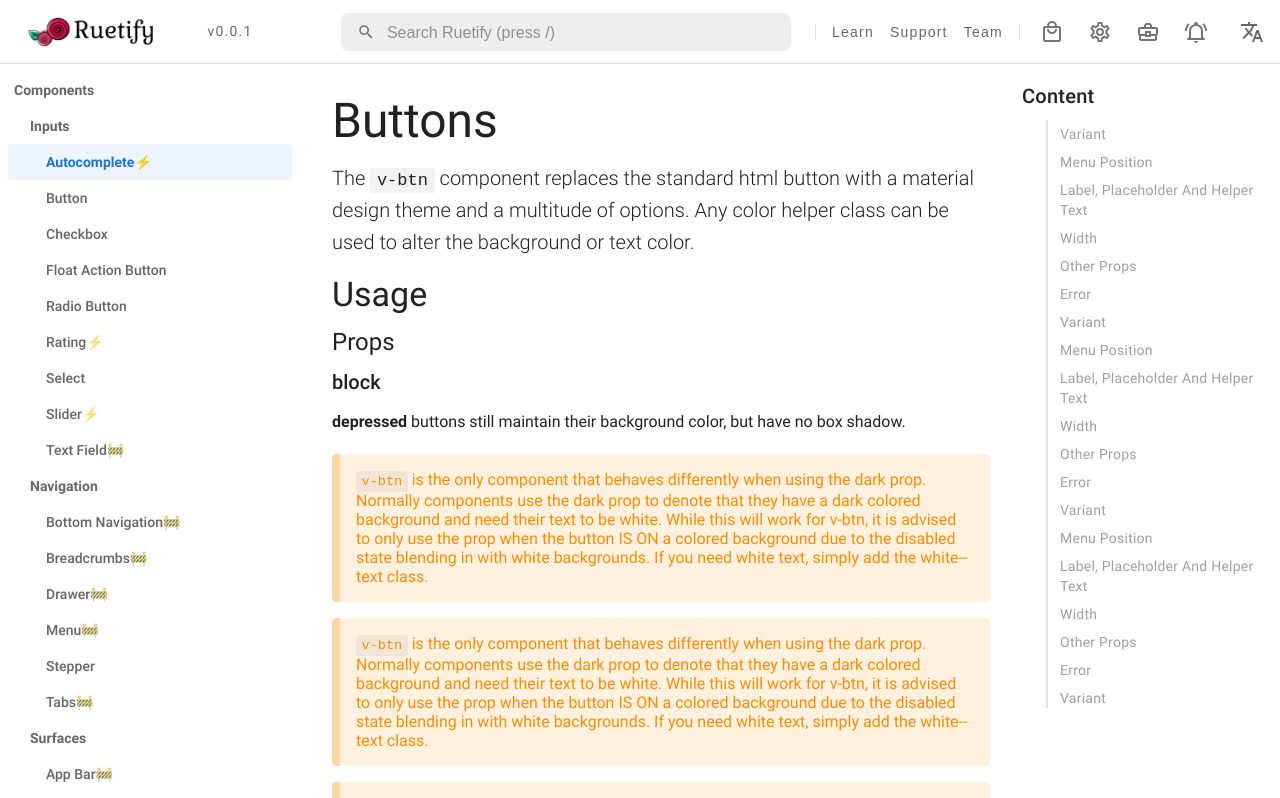
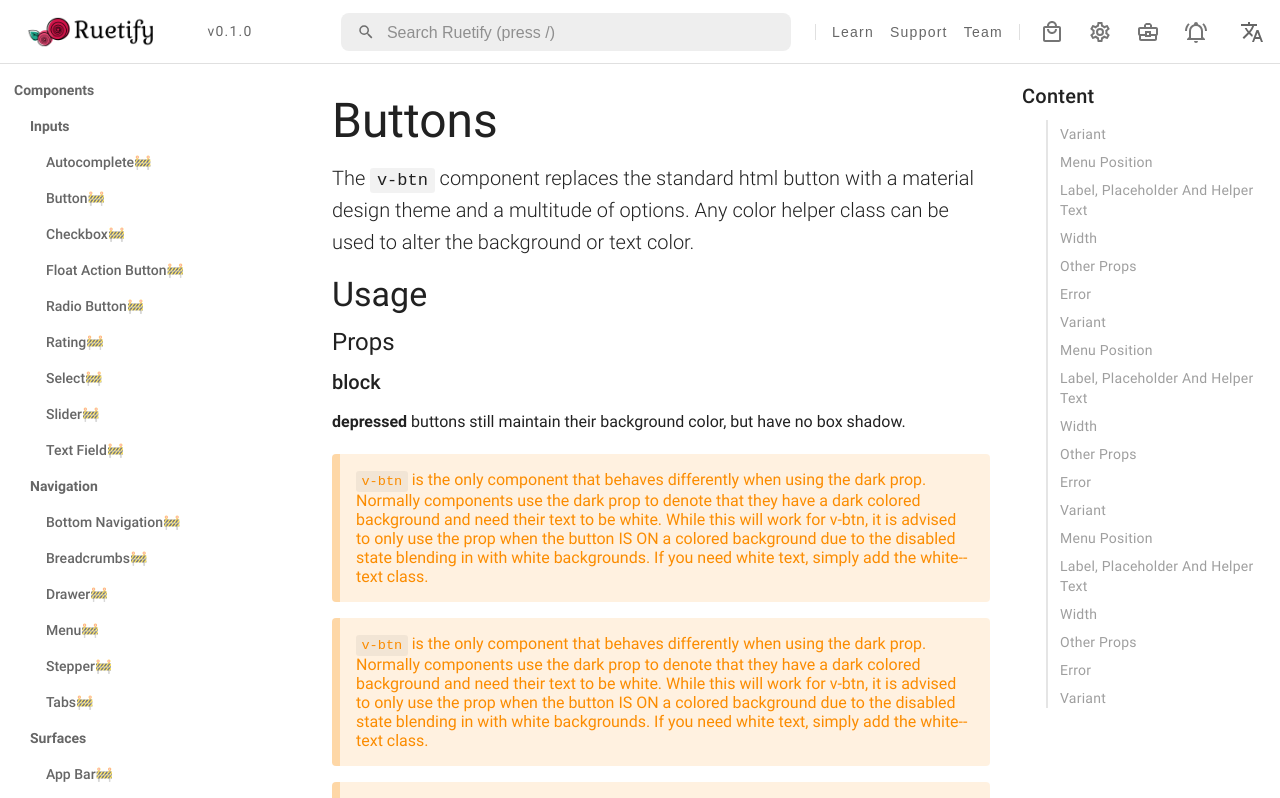
Before and after one commit to KyLoc20/Ruetify-UI, a Next.js app: page / in a window 1280 px wide. Shown: the top 798 px of the page. Built offline with nearby package versions, Linux system fonts and the light colour scheme.

Commit message:
updated to v0.1.0

```diff
--- a/components/App.jsx
+++ b/components/App.jsx
@@ -38,36 +38,36 @@ const getDrawerItems = () => [
         children: [
           {
             content: {
-              label: "autocomplete",
-              text: "Autocomplete⚡",
-              link: "autocomplete",
+              label: "autocomplete🚧",
+              text: "Autocomplete🚧",
+              link: "autocomplete🚧",
             },
           },
-          { content: { label: "button", text: "Button", link: "button" } },
+          { content: { label: "button", text: "Button🚧", link: "button" } },
           {
             content: {
               label: "checkbox",
-              text: "Checkbox",
+              text: "Checkbox🚧",
               link: "checkbox",
             },
           },
           {
             content: {
               label: "float-action-button",
-              text: "Float Action Button",
+              text: "Float Action Button🚧",
               link: "float-action-button",
             },
           },
           {
             content: {
               label: "radio",
-              text: "Radio Button",
+              text: "Radio Button🚧",
               link: "radio-button",
             },
           },
-          { content: { label: "rating", text: "Rating⚡", link: "rating" } },
-          { content: { label: "select", text: "Select", link: "select" } },
-          { content: { label: "slider", text: "Slider⚡", link: "slider" } },
+          { content: { label: "rating", text: "Rating🚧", link: "rating" } },
+          { content: { label: "select", text: "Select🚧", link: "select" } },
+          { content: { label: "slider", text: "Slider🚧", link: "slider" } },
           { content: { label: "textfield", text: "Text Field🚧" } },
         ],
       },
@@ -83,7 +83,7 @@ const getDrawerItems = () => [
           { content: { label: "breadcrumbs", text: "Breadcrumbs🚧" } },
           { content: { label: "drawer", text: "Drawer🚧" } },
           { content: { label: "menu", text: "Menu🚧" } },
-          { content: { label: "stepper", text: "Stepper", link: "stepper" } },
+          { content: { label: "stepper", text: "Stepper🚧", link: "stepper" } },
           { content: { label: "tabs", text: "Tabs🚧" } },
         ],
       },
@@ -104,9 +104,9 @@ const getDrawerItems = () => [
       {
         content: { label: "data-display", text: "Data Display" },
         children: [
-          { content: { label: "avatar", text: "Avatar", link: "avatar" } },
+          { content: { label: "avatar", text: "Avatar🚧", link: "avatar" } },
           { content: { label: "badge", text: "Badge🚧" } },
-          { content: { label: "chip", text: "Chip", link: "chip" } },
+          { content: { label: "chip", text: "Chip🚧", link: "chip" } },
         ],
       },
     ],
@@ -134,7 +134,7 @@ export default function AppContainer(props) {
       </Head>
       <LeftContainer>
         <NavigationContext>
-          <AppDetail version="v0.0.1"></AppDetail>
+          <AppDetail version="v0.1.0"></AppDetail>
           <NavigationCatalog
             items={getDrawerItems()}
             layerTotal={3}
```
